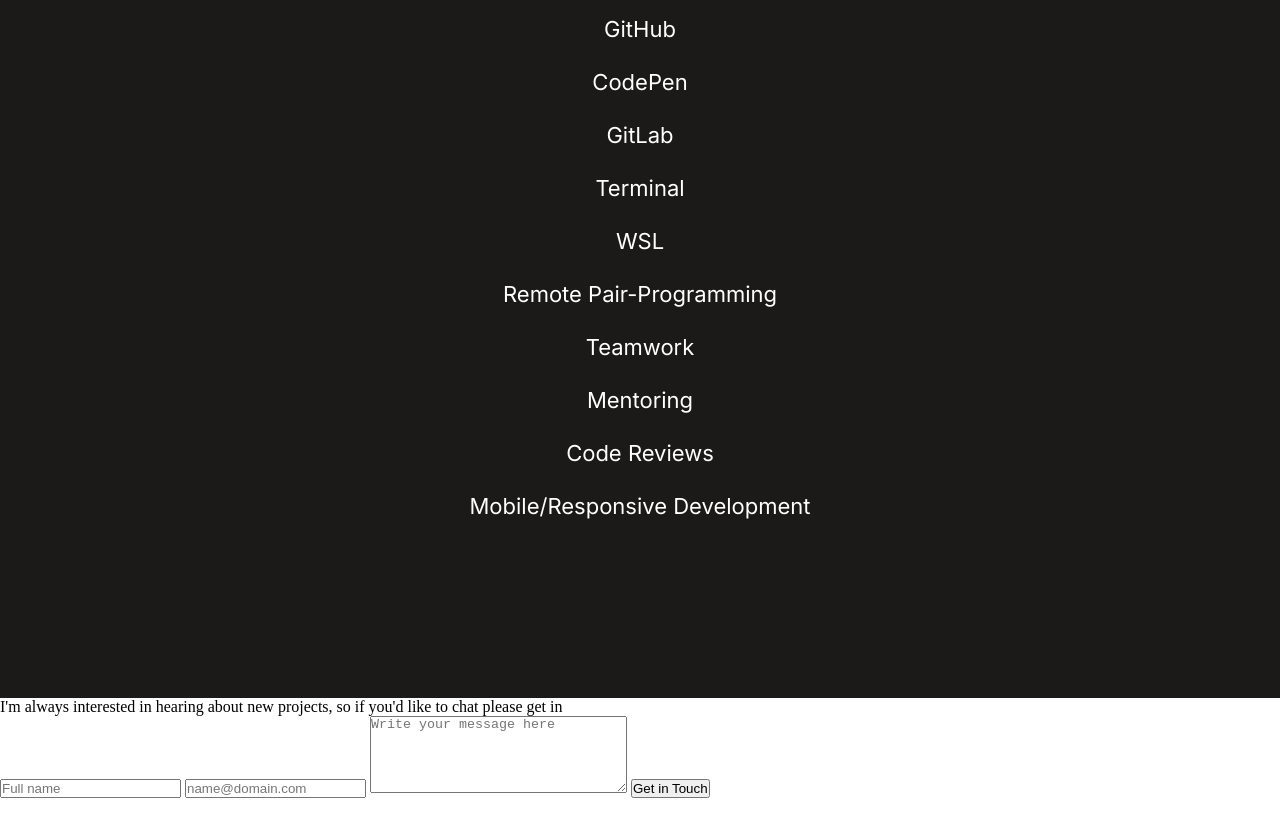
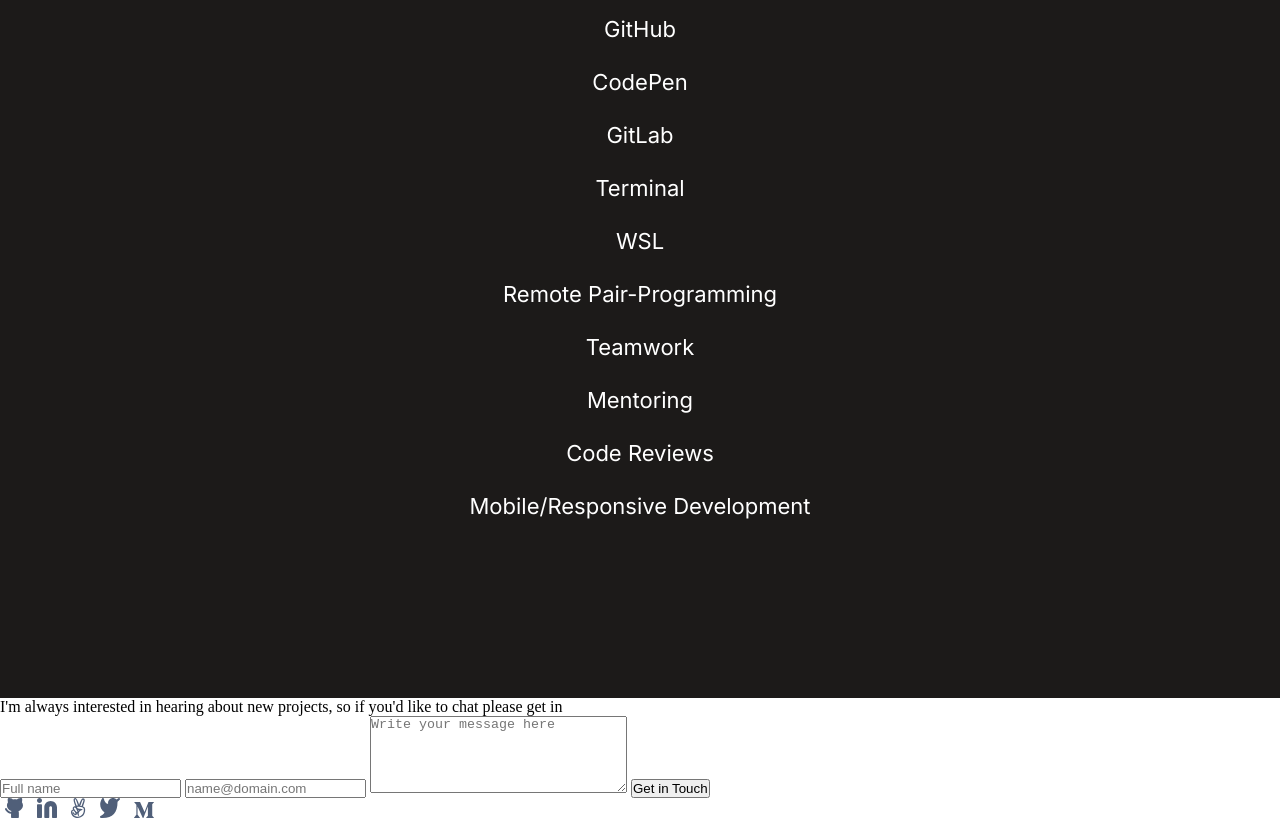
Before and after one commit to aboongm/curriculum-cr-training-contact-form, a website: page index.html in a window 1280 px wide. Shown: the part 6009-6835 px from the top of the page. Before the commit the page ends 6807 px from the top, so only its background shows below. Drawn offline with Linux system fonts and the light colour scheme.

Commit message:
Add the social media code

```diff
--- a/index.html
+++ b/index.html
@@ -298,7 +298,7 @@
           I'm always interested in hearing about new projects, so if you'd like
           to chat please get in
         </p>
-<form
+        <form
           action="https://formspree.io/f/xqknqlnl"
           method="POST"
           class="form"
@@ -333,9 +333,71 @@
           <small class="error-text"></small>
           <input type="submit" class="btn-1" value="Get in Touch" />
         </form>
-
       </div>
-
+      <div class="line">
+        <div class="social-1">
+          <a
+            class="social-link"
+            href="https://github.com/SpaYco"
+            target="_blank"
+            rel="noreferrer noopener"
+          >
+            <img
+              class="social-icon-1"
+              src="./media/svg/social-media/github.svg"
+              alt="GitHub Icon"
+            />
+          </a>
+          <a
+            class="social-link"
+            href="https://www.linkedin.com/in/spayco"
+            target="_blank"
+            rel="noreferrer noopener"
+          >
+            <img
+              class="social-icon-1"
+              src="./media/svg/social-media/linkedin.svg"
+              alt="LinkedIn Icon"
+            />
+          </a>
+          <a
+            class="social-link"
+            href="https://angel.co/spayco"
+            target="_blank"
+            rel="noreferrer noopener"
+          >
+            <img
+              class="social-icon-1"
+              src="./media/svg/social-media/angel.svg"
+              alt="AngelList Icon"
+            />
+          </a>
+          <a
+            class="social-link"
+            href="https://twitter.com/iSpaYco"
+            target="_blank"
+            rel="noreferrer noopener"
+          >
+            <img
+              class="social-icon-1"
+              src="./media/svg/social-media/twitter.svg"
+              alt="Twitter Icon"
+            />
+          </a>
+          <a
+            class="social-link"
+            href="https://spayco.medium.com/"
+            target="_blank"
+            rel="noreferrer noopener"
+          >
+            <img
+              class="social-icon-1"
+              src="./media/svg/social-media/medium.svg"
+              alt="Medium Icon"
+            />
+          </a>
+        </div>
+      </div>
     </footer>
 
     <script
```
